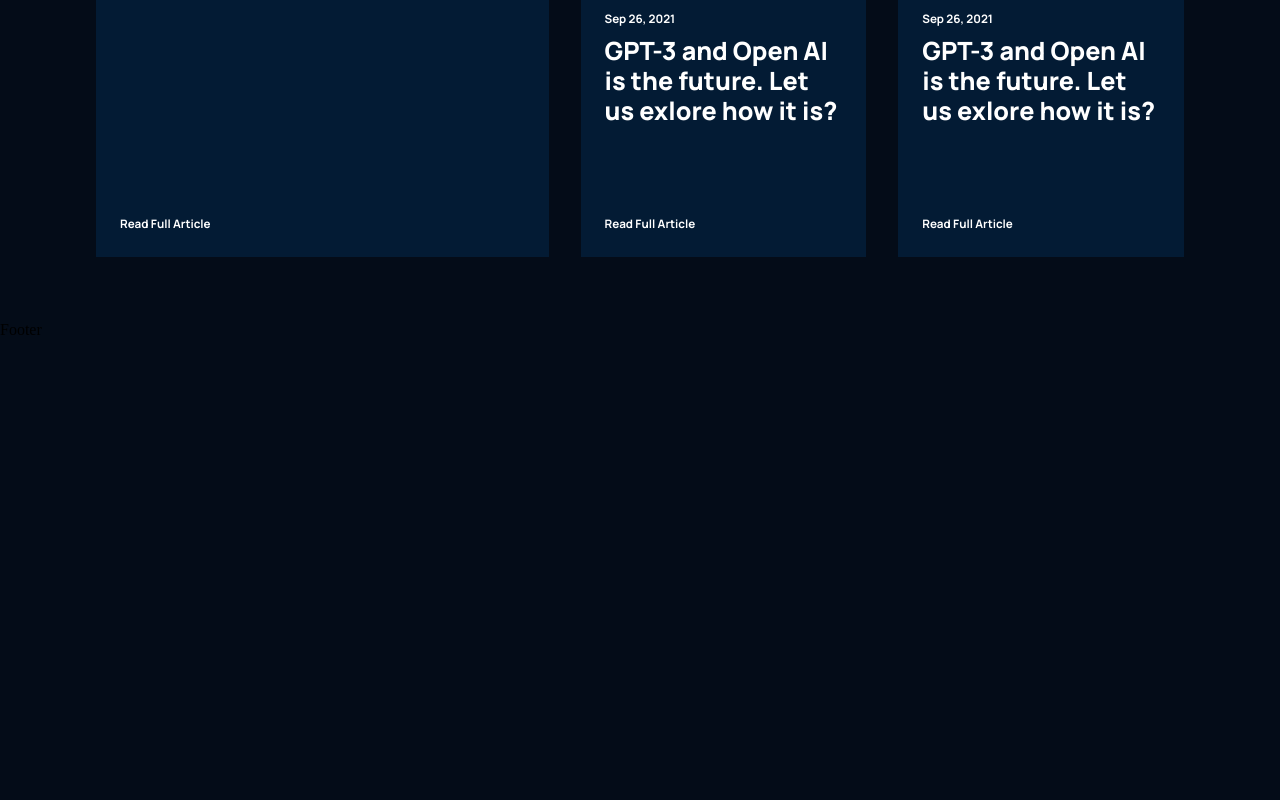
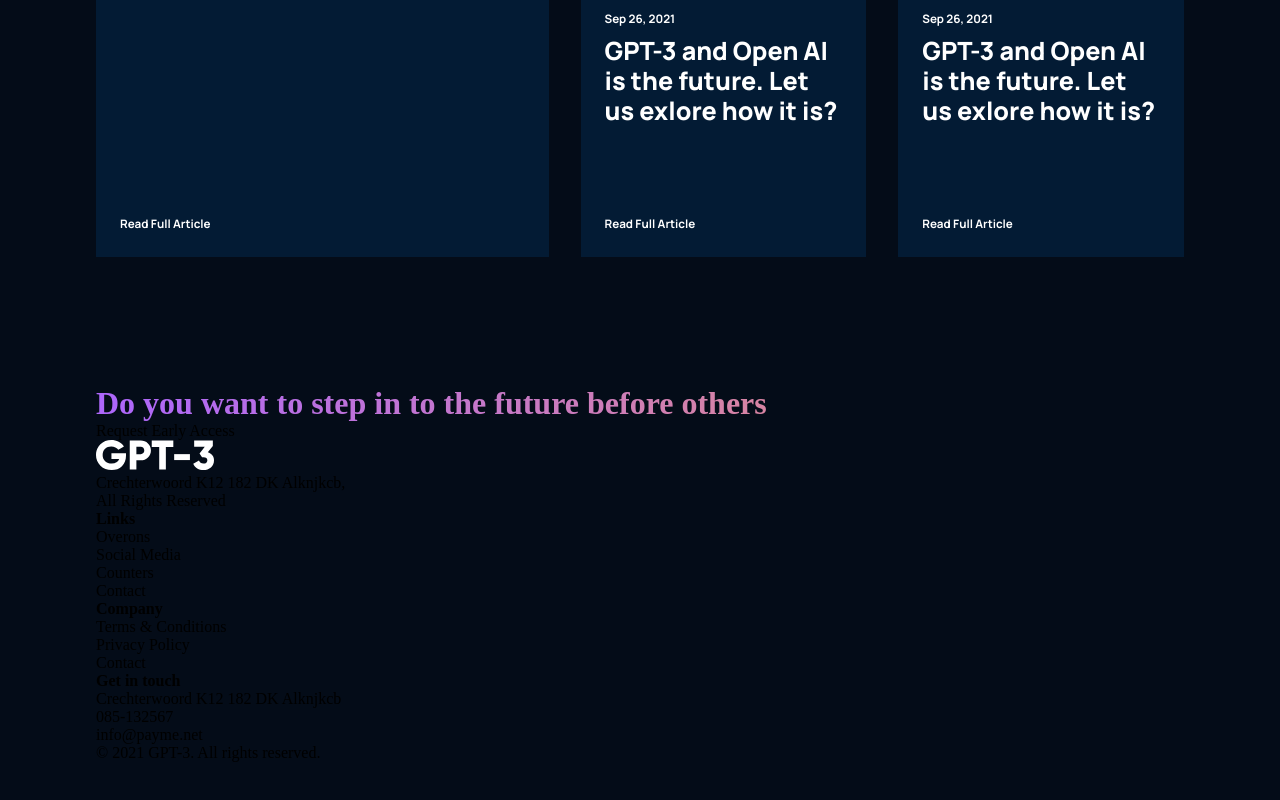
Before and after one commit to AbigiyaTY/gpt3_jsm, a React (Create React App) app: page / in a window 1280 px wide. Shown: the part 3871-4671 px from the top of the page. Before the commit the page ends 4210 px from the top, so only its background shows below. Built offline with nearby package versions, Linux system fonts and the light colour scheme.

Commit message:
Create the structure of the footer.

```diff
--- a/src/containers/Footer/Footer.jsx
+++ b/src/containers/Footer/Footer.jsx
@@ -1,9 +1,53 @@
 import React from 'react';
+import gpt3Logo from '../../asset/logo.svg'
 import './Footer.css';
 
 const Footer = () => {
   return (
-    <div>Footer</div>
+    <div className="gpt3__footer section__padding">
+      <div className="gpt3__footer-heading">
+        <h1 className="gradient__text">
+          Do you want to step in to the future before others
+        </h1>
+      </div>
+
+      <div className="gpt3__footer-btn">
+        <p>Request Early Access</p>
+      </div>
+
+      <div className="gpt3__footer-links">
+        <div className="gpt3__footer-links_logo">
+          <img src={gpt3Logo} alt="logo" />
+          <p>Crechterwoord K12 182 DK Alknjkcb, <br /> All Rights Reserved</p>
+        </div>
+
+        <div className="gpt3__footer-links_div">
+          <h4>Links</h4>
+          <p>Overons</p>
+          <p>Social Media</p>
+          <p>Counters</p>
+          <p>Contact</p>
+        </div>
+
+        <div className="gpt3__footer-links_div">
+          <h4>Company</h4>
+          <p>Terms & Conditions </p>
+          <p>Privacy Policy</p>
+          <p>Contact</p>
+        </div>
+
+        <div className="gpt3__footer-links_div">
+          <h4>Get in touch</h4>
+          <p>Crechterwoord K12 182 DK Alknjkcb</p>
+          <p>085-132567</p>
+          <p>info@payme.net</p>
+        </div>
+      </div>
+
+      <div className="gpt3__footer-copyright">
+        <p>© 2021 GPT-3. All rights reserved.</p>
+      </div>
+    </div>
   )
 }
 
```
